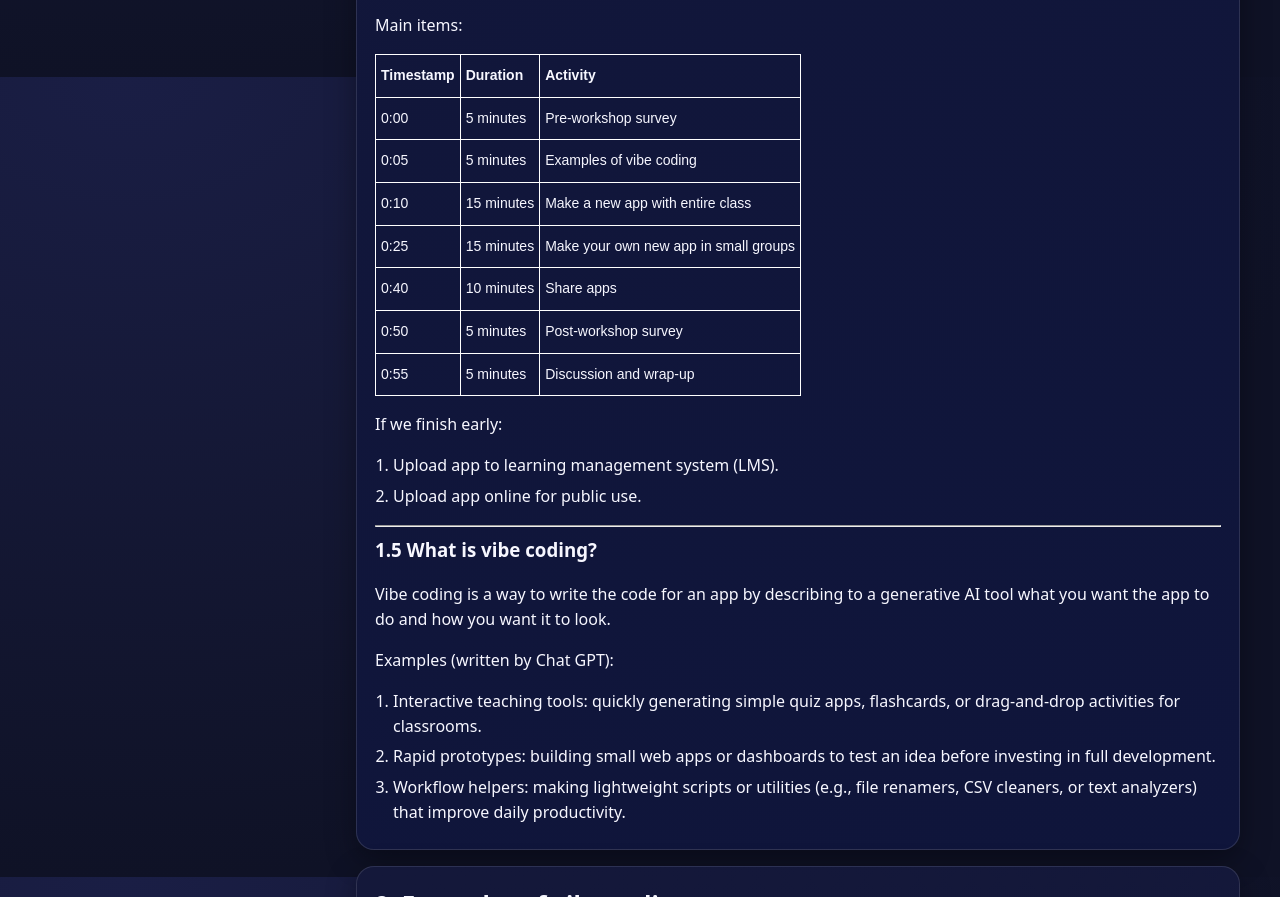
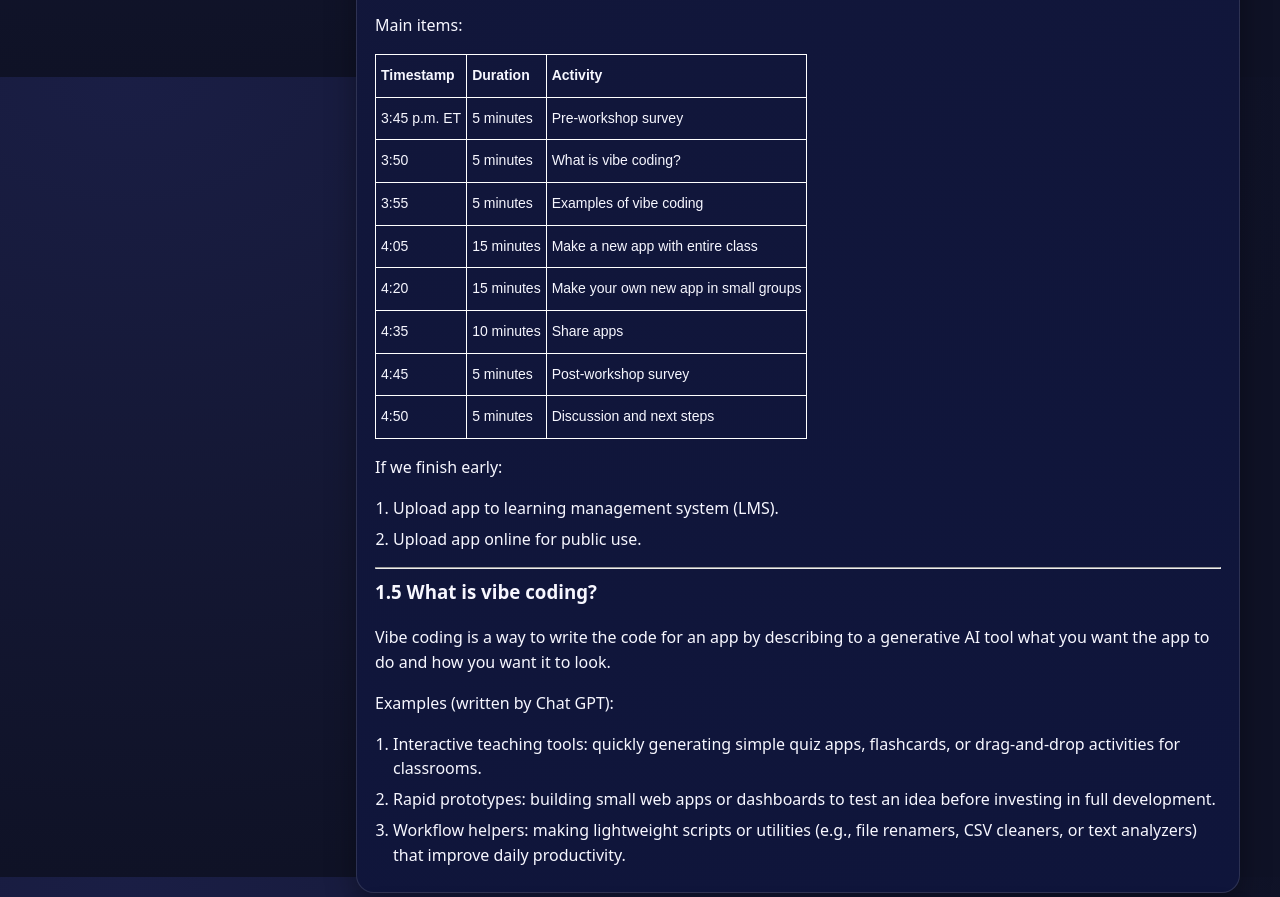
Before and after one commit to readcreate/hped-vibecoding-workshop1, a plain HTML site: page index.html in a window 1280 px wide. Shown: the part 1523-2420 px from the top of the page. Drawn offline with Linux system fonts and the light colour scheme.

Commit message:
agenda update

```diff
--- a/index.html
+++ b/index.html
@@ -271,39 +271,44 @@
   </tr></thead>
 <tbody>
   <tr>
-    <td class="tg-0lax">0:00</td>
+    <td class="tg-0lax">3:45 p.m. ET</td>
     <td class="tg-0lax">5 minutes</td>
     <td class="tg-0lax">Pre-workshop survey</td>
   </tr>
   <tr>
-    <td class="tg-0lax">0:05</td>
+    <td class="tg-0lax">3:50</td>
+    <td class="tg-0lax">5 minutes</td>
+    <td class="tg-0lax">What is vibe coding?</td>
+  </tr>
+  <tr>
+    <td class="tg-0lax">3:55</td>
     <td class="tg-0lax">5 minutes</td>
     <td class="tg-0lax">Examples of vibe coding</td>
   </tr>
   <tr>
-    <td class="tg-0lax">0:10</td>
+    <td class="tg-0lax">4:05</td>
     <td class="tg-0lax">15 minutes</td>
     <td class="tg-0lax">Make a new app with entire class</td>
   </tr>
   <tr>
-    <td class="tg-0lax">0:25</td>
+    <td class="tg-0lax">4:20</td>
     <td class="tg-0lax">15 minutes</td>
     <td class="tg-0lax">Make your own new app in small groups</td>
   </tr>
   <tr>
-    <td class="tg-0lax">0:40</td>
+    <td class="tg-0lax">4:35</td>
     <td class="tg-0lax">10 minutes</td>
     <td class="tg-0lax">Share apps</td>
   </tr>
   <tr>
-    <td class="tg-0lax">0:50</td>
+    <td class="tg-0lax">4:45</td>
     <td class="tg-0lax">5 minutes</td>
     <td class="tg-0lax">Post-workshop survey</td>
   </tr>
   <tr>
-    <td class="tg-0lax">0:55</td>
+    <td class="tg-0lax">4:50</td>
     <td class="tg-0lax">5 minutes</td>
-    <td class="tg-0lax">Discussion and wrap-up</td>
+    <td class="tg-0lax">Discussion and next steps</td>
   </tr>
 </tbody></table>
 
```
